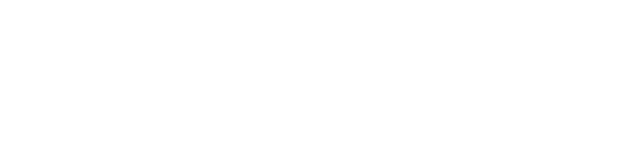
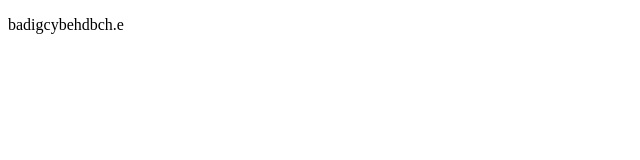
Before and after one commit to AggarwalShipra/trial, a plain HTML site: page index.html in a window 1280 px wide. Shown: the whole page, without its empty margins (0-640 px from the left). Drawn offline with Linux system fonts and the light colour scheme.

Commit message:
paragraph added to index.html

```diff
--- a/index.html
+++ b/index.html
@@ -7,6 +7,6 @@
     <title>Document</title>
 </head>
 <body>
-
+    <p>badigcybehdbch.e</p>
 </body>
 </html>
```
